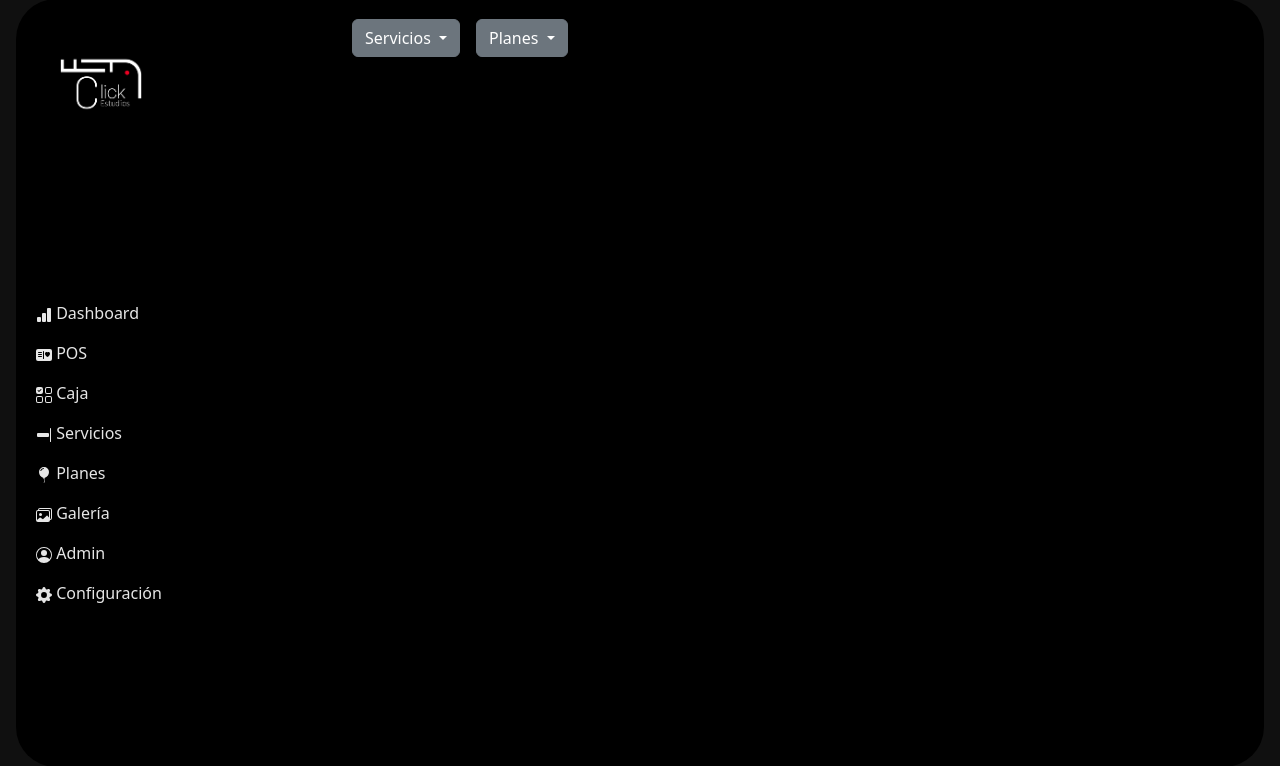
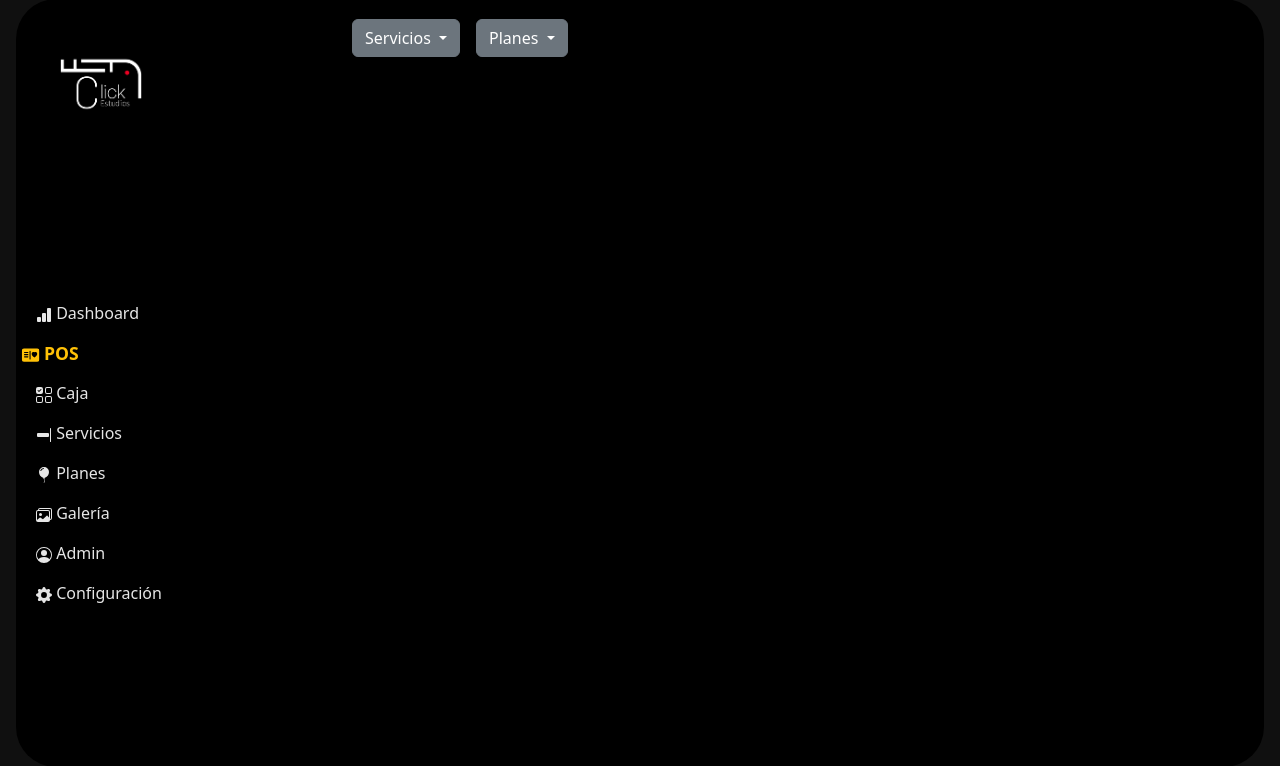
Before and after one commit to the-wandy-olivares/_ClickEstudios, a Django app: page /pos/ in a window 1280 px wide. Shown: the part 17-783 px from the top of the page. Run offline with Django 5.2, Linux system fonts and the light colour scheme; data that the repository does not hold is empty; some web fonts are replaced.

Commit message:
Agregar estilo a la navegación para resaltar el enlace de la página de POS

```diff
--- a/ClickEstudios/Estudios/templates/component/nav.html
+++ b/ClickEstudios/Estudios/templates/component/nav.html
@@ -31,7 +31,7 @@
                 </svg>
             Dashboard
       </a>
-      <a href="{% url "estudios:pos" %}">
+      <a class="pos" href="{% url "estudios:pos" %}">
             <svg xmlns="http://www.w3.org/2000/svg" width="16" height="16" fill="currentColor" class="bi bi-postcard-heart-fill" viewBox="0 0 16 16">
                   <path d="M2 2a2 2 0 0 0-2 2v8a2 2 0 0 0 2 2h12a2 2 0 0 0 2-2V4a2 2 0 0 0-2-2zm6 2.5v7a.5.5 0 0 1-1 0v-7a.5.5 0 0 1 1 0m3.5.878c1.482-1.42 4.795 1.392 0 4.622-4.795-3.23-1.482-6.043 0-4.622M2 5.5a.5.5 0 0 1 .5-.5h3a.5.5 0 0 1 0 1h-3a.5.5 0 0 1-.5-.5m0 2a.5.5 0 0 1 .5-.5h3a.5.5 0 0 1 0 1h-3a.5.5 0 0 1-.5-.5m0 2a.5.5 0 0 1 .5-.5h3a.5.5 0 0 1 0 1h-3a.5.5 0 0 1-.5-.5"/>
                 </svg>
--- a/ClickEstudios/Estudios/templates/pos/pos.html
+++ b/ClickEstudios/Estudios/templates/pos/pos.html
@@ -1,5 +1,13 @@
 {% extends "base/base.html" %}
 {% block content %}
+      <style>
+            .nav .pos {
+                  color: #ffc107;
+                  font-weight: bolder;
+                  transform: scale(1.1);
+            }
+
+      </style>
 
       <section>
             <div class='d-flex'>
```
